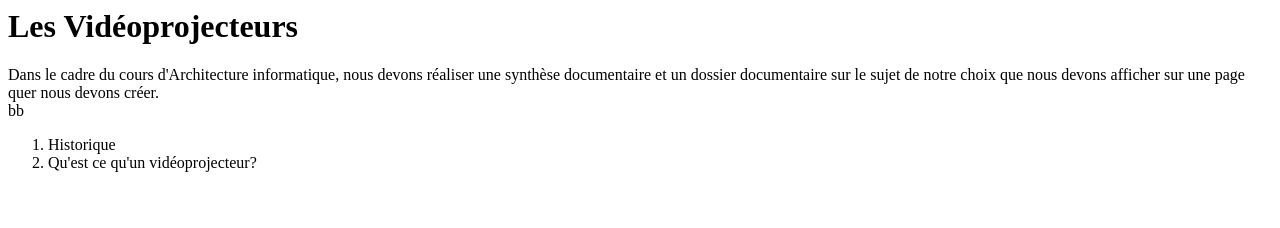
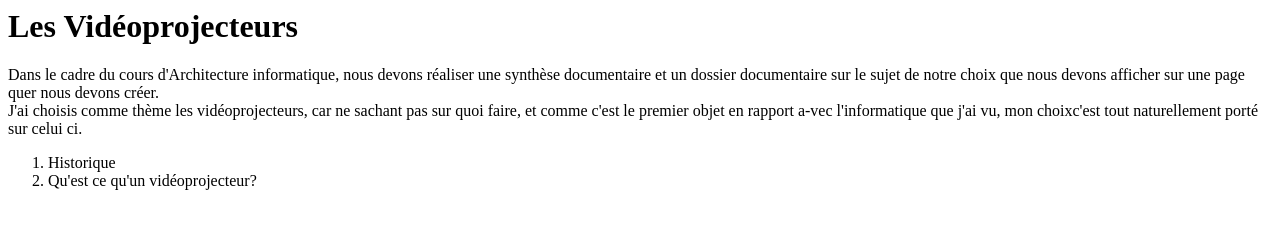
Before and after one commit to Moltonel/Architecture-informatique, a plain HTML site: page index.html in a window 1280 px wide. Drawn offline with Linux system fonts and the light colour scheme.

Commit message:
Update index.html

```diff
--- a/index.html
+++ b/index.html
@@ -9,7 +9,8 @@
     <Body>
     Dans le cadre du cours d'Architecture informatique, nous devons réaliser une synthèse documentaire et un dossier documentaire sur le sujet de notre choix que nous devons afficher sur une page quer nous devons créer.<br>
 
-    bb
+    J'ai choisis comme thème les vidéoprojecteurs, car ne sachant pas sur quoi faire, et comme c'est le premier objet en rapport a-vec l'informatique que j'ai vu, mon choixc'est tout naturellement porté sur celui ci.<br>
+
   </Body>
     <p><ol>
       <li>Historique</li>
```
